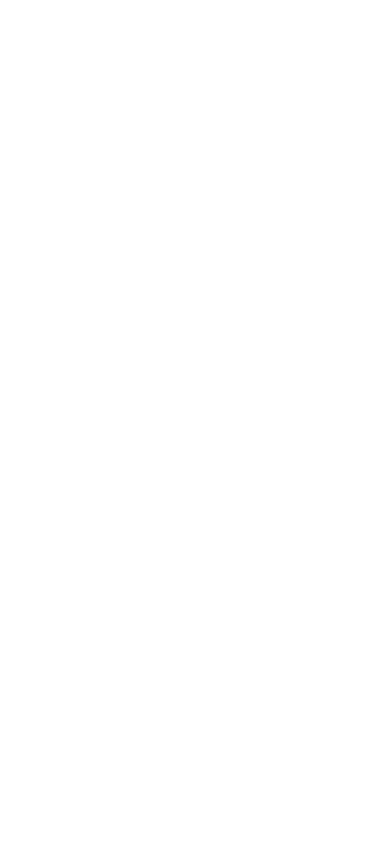
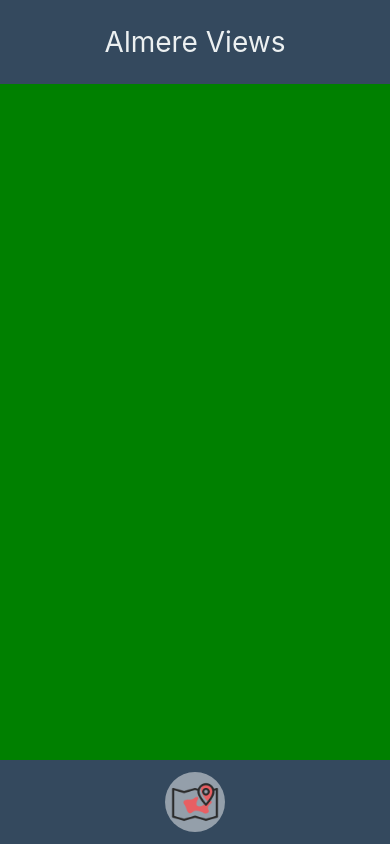
Before and after one commit to Tim-DaHare/almere_views, a React Native app: screen / in a window 390 px wide. Built offline with nearby package versions, Linux system fonts and the light colour scheme.

Commit message:
added nav button

```diff
--- a/App.js
+++ b/App.js
@@ -1,11 +1,8 @@
-import React from 'react';
+import React from 'react'
+import Overview from './src/pages/overview'
 
-const App = () => {
-    return (
-        <React.Fragment>
+const App = () => (
+    <Overview />
+)
 
-        </React.Fragment>
-    )
-}
-
-export default App;
+export default App
--- /dev/null
+++ b/src/pages/overview.js
@@ -0,0 +1,61 @@
+import React from 'react'
+import { View, StyleSheet, Text, Image } from 'react-native'
+import mapIcon from '../../assets/img/map-icon.png'
+
+const styles = StyleSheet.create({
+    overviewContainer: {
+        backgroundColor: '#34495e',
+        flex: 1
+    },
+    headerContainer: {
+        flex: 0.1,
+        justifyContent: 'center',
+        alignItems: 'center'
+    },
+    headerText: {
+        fontSize: 28,
+        color: '#ecf0f1'
+    },
+    mapContainer: {
+        flex: 0.8,
+        backgroundColor: 'green'
+    },
+    navContainer: {
+        flex: 0.1,
+        backgroundColor: '#34495e',
+        flexDirection: 'row',
+        justifyContent: 'space-evenly',
+        alignItems: 'center'
+    },
+    navIcon: {
+        width: 50,
+        height: 50
+    }
+})
+
+const NavIcon = ({ source }) => {
+    return (
+        <View style={{ justifyContent: 'center', alignItems: 'center', backgroundColor: '#ffffff77', borderRadius: 100, height: 60, width: 60 }}>
+            <Image style={styles.navIcon} source={source}/>
+        </View>
+    )
+}
+
+const Overview = () => {
+
+    return (
+        <View style={styles.overviewContainer}>
+            <View style={styles.headerContainer}>
+                <Text style={styles.headerText}>Almere Views</Text>
+            </View>
+            <View style={styles.mapContainer}>
+
+            </View>
+            <View style={styles.navContainer}>
+                <NavIcon source={mapIcon} />
+            </View>
+        </View>
+    )
+}
+
+export default Overview
```
Also changed, not shown: assets/img/map-icon.png (added), src/pages/details.js (renamed from src/pages/details.jsx).
